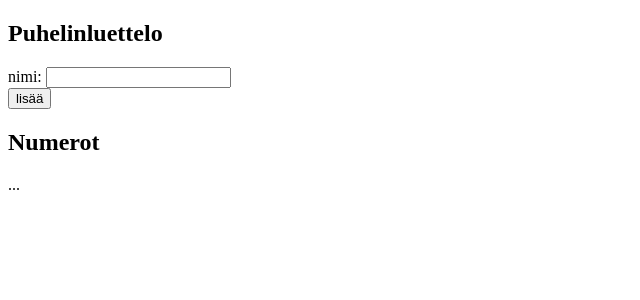
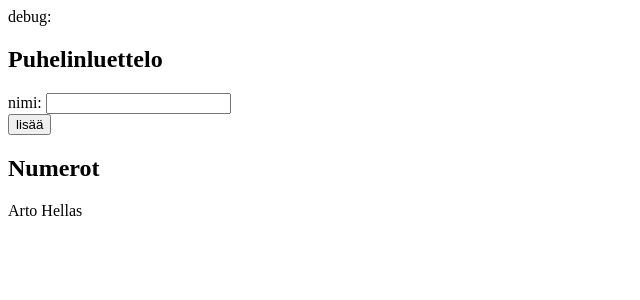
Before and after one commit to JonesTPG/fs-mooc-osa2, a React (Create React App) app: page / in a window 1280 px wide. Shown: the top 300 px of the page, without its empty margins (0-640 px from the left). Built offline with nearby package versions, Linux system fonts and the light colour scheme.

Commit message:
2.6 tehty!

```diff
--- a/src/App.js
+++ b/src/App.js
@@ -11,20 +11,43 @@ class App extends React.Component {
     }
   }
 
+  addNumber = (event) => {
+    event.preventDefault()
+
+    const nameObject = {
+      name: this.state.newName,
+    }
+    const persons = this.state.persons.concat(nameObject)
+
+    this.setState({
+      persons: persons,
+      newName: ''
+    })
+  }
+
+  handeNameChange = (event) => {
+    console.log(event.target.value)
+    this.setState({ newName: event.target.value })
+  }
+
   render() {
     return (
       <div>
+        <div>
+          debug: {this.state.newName}
+        </div>
         <h2>Puhelinluettelo</h2>
-        <form>
+        <form onSubmit={this.addNumber}>
           <div>
-            nimi: <input />
+            nimi: <input value={this.state.newName}
+                          onChange={this.handeNameChange} />
           </div>
           <div>
             <button type="submit">lisää</button>
           </div>
         </form>
         <h2>Numerot</h2>
-        ...
+        {this.state.persons.map(rivi =>  <p key={rivi.name}> {rivi.name} <br/></p>)}
       </div>
     )
   }
```
Also changed, not shown: src/index.js (+0 -7 lines).
